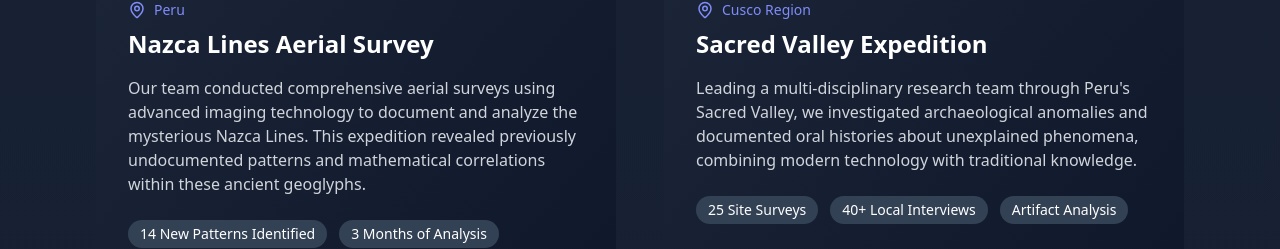
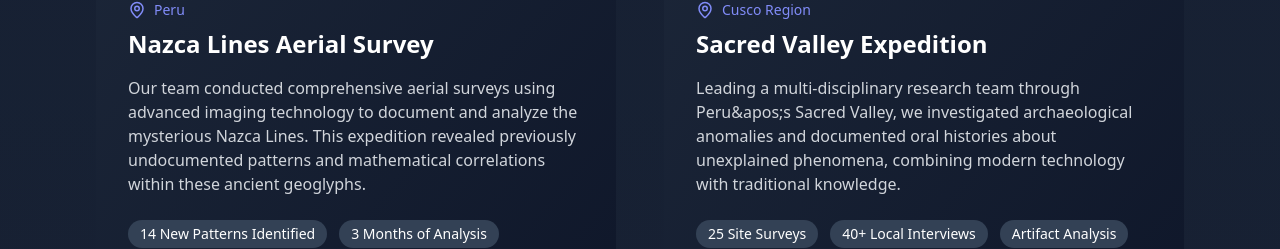
Before and after one commit to UFOBob069/cosmic-mystery-center, a Next.js app: page / in a window 1280 px wide. Shown: the part 3166-3415 px from the top of the page. Built offline with nearby package versions, Linux system fonts and the light colour scheme.

Commit message:
Update page.tsx

```diff
--- a/app/page.tsx
+++ b/app/page.tsx
@@ -103,7 +103,7 @@ export default function HeroPage() {
                   Cosmic Mystery Center
                 </h1>
                 <p className="mt-6 text-xl md:text-2xl leading-8 text-gray-300 max-w-3xl mx-auto">
-                  Unveiling the Universe's Greatest Enigmas Through Scientific Discovery
+                  Unveiling the Universe&apos;s Greatest Enigmas Through Scientific Discovery
                 </p>
                 <div className="mt-12 flex items-center justify-center gap-x-6">
                   <a href="#about" className="rounded-md bg-gradient-to-r from-indigo-600 to-purple-600 px-8 py-4 text-lg font-semibold shadow-lg hover:from-indigo-500 hover:to-purple-500 transition-all duration-300">
@@ -251,7 +251,7 @@ export default function HeroPage() {
                   title: "Sacred Valley Expedition",
                   location: "Cusco Region",
                   image: "/images/sacred-valley.jpg",
-                  desc: "Leading a multi-disciplinary research team through Peru's Sacred Valley, we investigated archaeological anomalies and documented oral histories about unexplained phenomena, combining modern technology with traditional knowledge.",
+                  desc: "Leading a multi-disciplinary research team through Peru&apos;s Sacred Valley, we investigated archaeological anomalies and documented oral histories about unexplained phenomena, combining modern technology with traditional knowledge.",
                   stats: ["25 Site Surveys", "40+ Local Interviews", "Artifact Analysis"]
                 }
               ].map((project, index) => (
```
